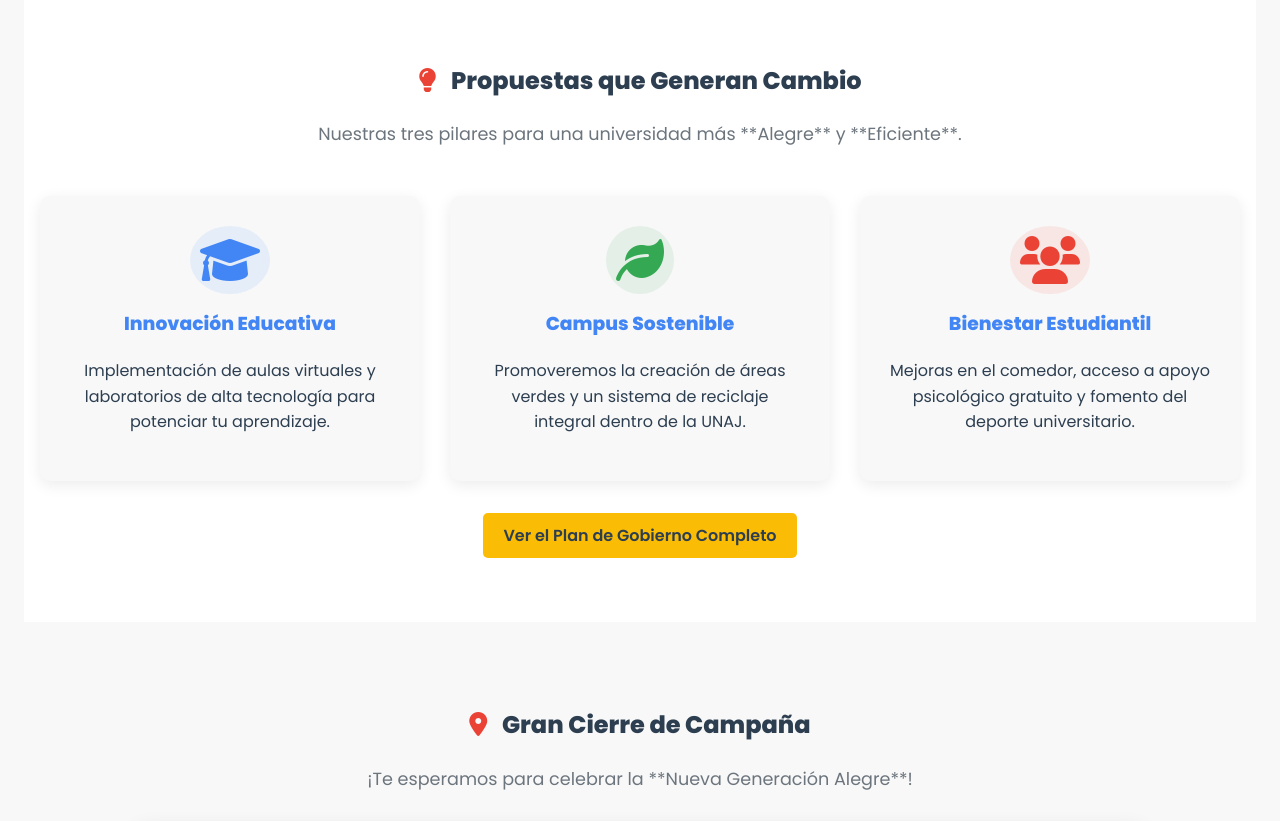
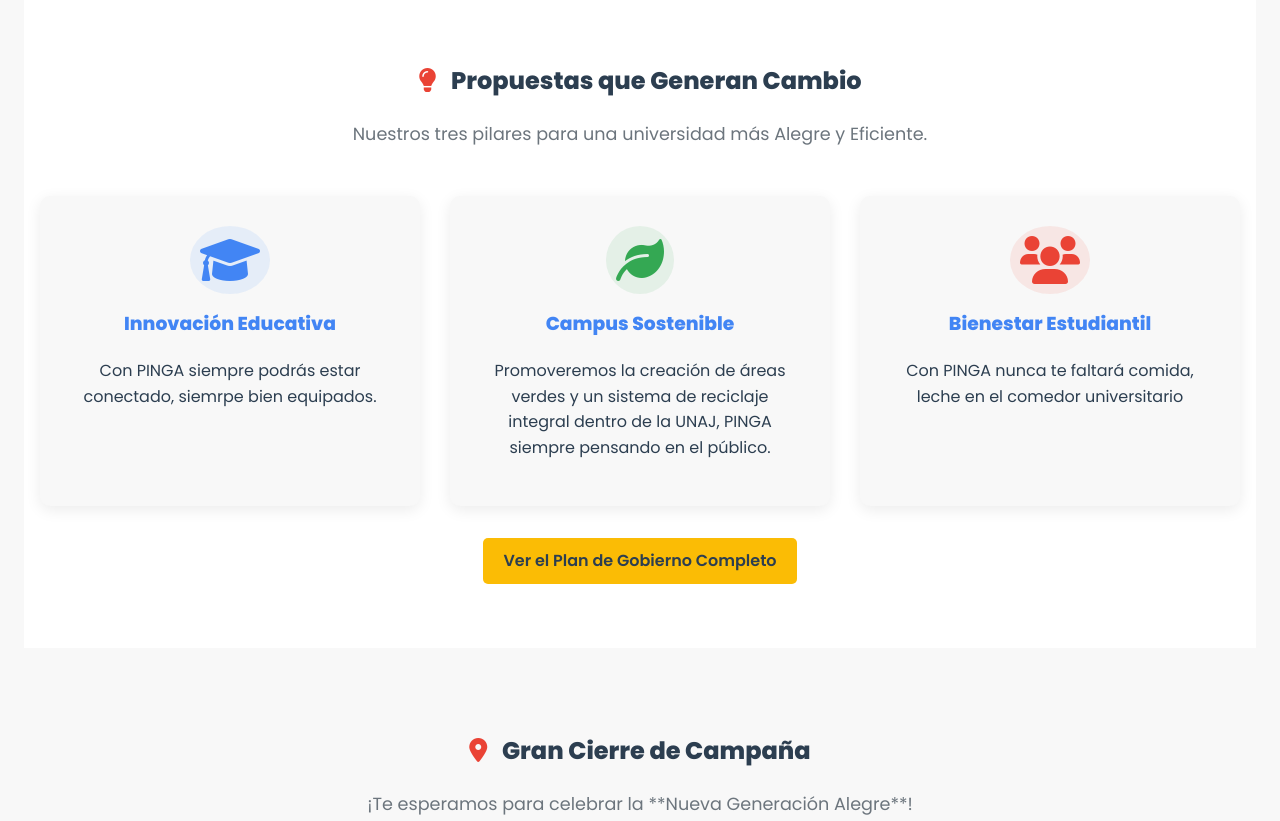
Before and after one commit to WantanVibes/Myweb, a plain HTML site: page index.html in a window 1280 px wide. Shown: the part 580-1401 px from the top of the page. Drawn offline with Linux system fonts and the light colour scheme.

Commit message:
Update index.html

```diff
--- a/index.html
+++ b/index.html
@@ -22,7 +22,7 @@
     </nav>
 
     <header id="inicio" class="hero-banner">
-        <img src="Images/pingagente.jpeg" alt="Estudiantes de la UNAJ Unidos por PINGA" class="banner-image">
+        <img src="Images/pingagente.jpeg" alt="Estudiantes de la UNAJ con PINGA siempre en alto" class="banner-image">
         <div class="overlay">
             <h1>UNIVERSIDAD NACIONAL DE JULIACA</h1>
             <p>Escribiendo una nueva historia en las **ELECCIONES UNIVERSITARIAS 2025**</p>
@@ -35,23 +35,23 @@
 
     <section id="propuestas" class="section-container">
         <h2><i class="fas fa-lightbulb icon-header"></i> Propuestas que Generan Cambio</h2>
-        <p class="subtitle">Nuestras tres pilares para una universidad más **Alegre** y **Eficiente**.</p>
+        <p class="subtitle">Nuestros tres pilares para una universidad más Alegre y Eficiente.</p>
 
         <div class="propuestas-grid">
             <div class="propuesta-card">
                 <i class="fas fa-graduation-cap icon-card blue"></i>
                 <h3>Innovación Educativa</h3>
-                <p>Implementación de aulas virtuales y laboratorios de alta tecnología para potenciar tu aprendizaje.</p>
+                <p>Con PINGA siempre podrás estar conectado, siemrpe bien equipados.</p>
             </div>
             <div class="propuesta-card">
                 <i class="fas fa-leaf icon-card green"></i>
                 <h3>Campus Sostenible</h3>
-                <p>Promoveremos la creación de áreas verdes y un sistema de reciclaje integral dentro de la UNAJ.</p>
+                <p>Promoveremos la creación de áreas verdes y un sistema de reciclaje integral dentro de la UNAJ, PINGA siempre pensando en el público.</p>
             </div>
             <div class="propuesta-card">
                 <i class="fas fa-users icon-card red"></i>
                 <h3>Bienestar Estudiantil</h3>
-                <p>Mejoras en el comedor, acceso a apoyo psicológico gratuito y fomento del deporte universitario.</p>
+                <p>Con PINGA nunca te faltará comida, leche en el comedor universitario</p>
             </div>
         </div>
         <a href="#" class="btn-more">Ver el Plan de Gobierno Completo</a>
@@ -63,7 +63,7 @@
 
         <div class="map-container">
             <iframe
-                src="https://www.google.com/maps/embed?pb=!1m18!1m12!1m3!1d1538.5639148560187!2d-70.13324545564478!3d-15.503259837090875!2m3!1f0!2f0!3f0!3m2!1i1024!2i768!4f13.1!3m3!1m2!1s0x9161a45749f7e497%3A0x8680c2f811566418!2sUniversidad%20Nacional%20de%20Juliaca!5e0!3m2!1ses-419!2spe!4v1701384000000!5m2!1ses-419!2spe"
+                src="https://maps.app.goo.gl/Zptdh8c9vwVz3goy8"
                 width="100%" height="450" style="border:0;" allowfullscreen="" loading="lazy">
             </iframe>
         </div>
```
